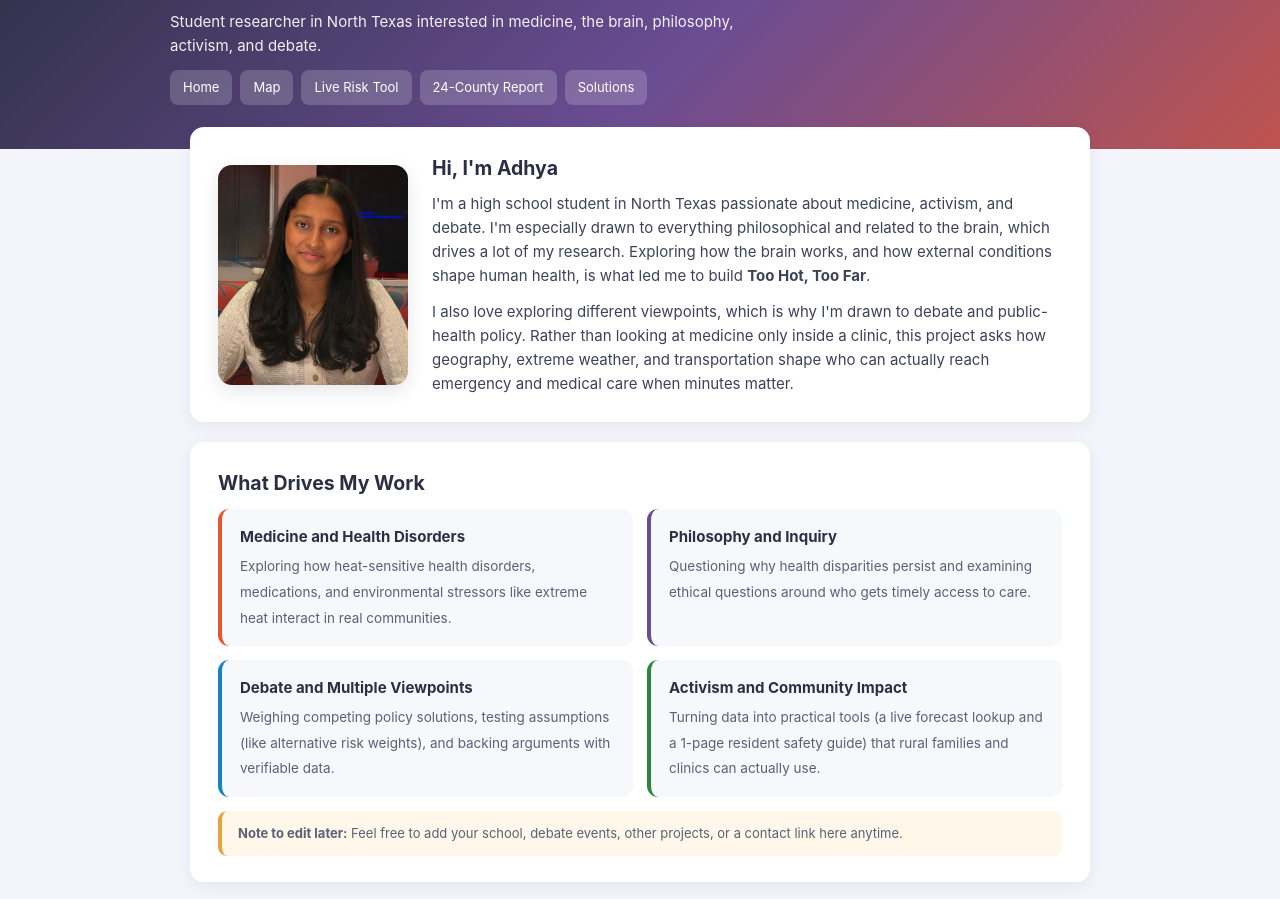
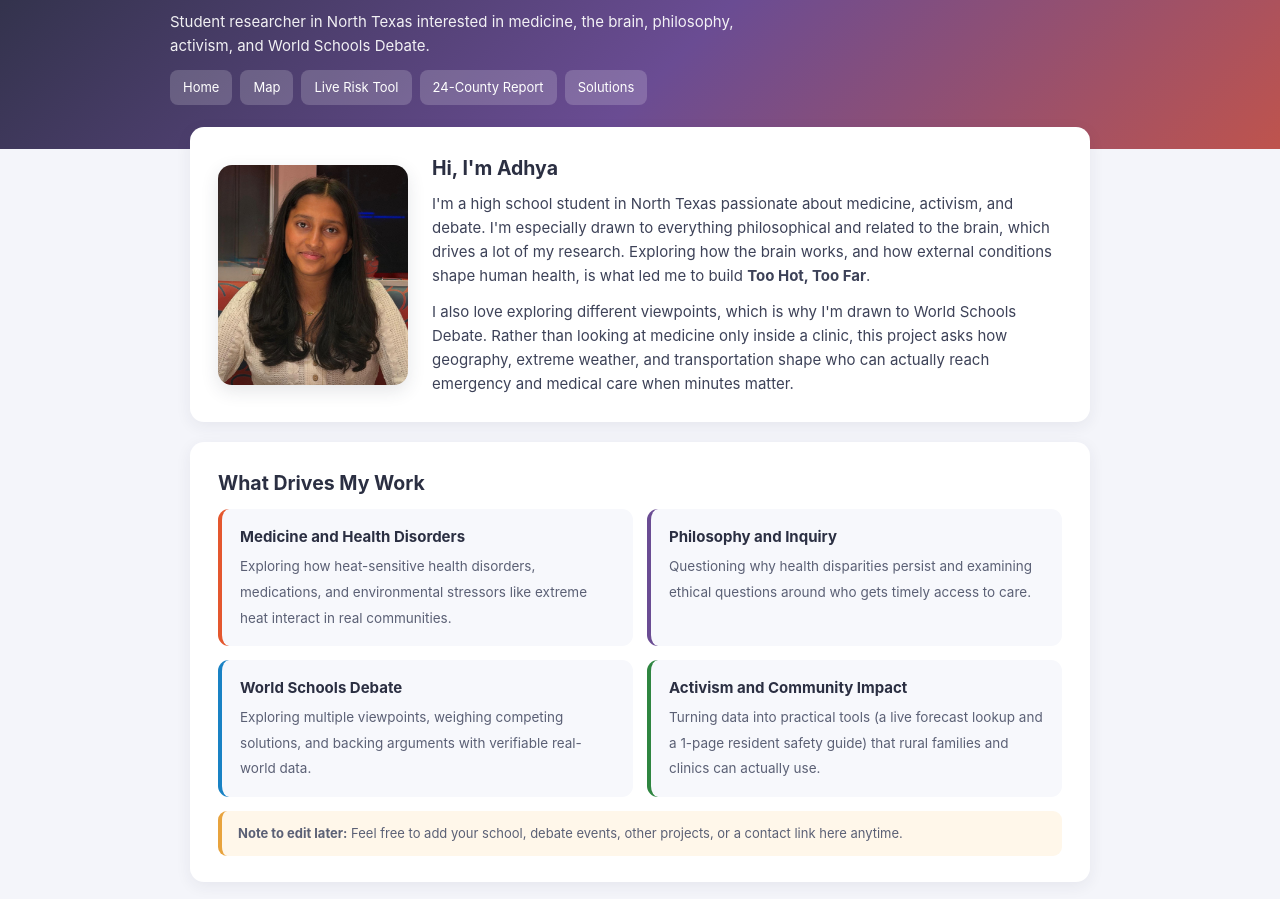
Before and after one commit to adhyarr/heat-and-brain, a plain HTML site: page about.html in a window 1280 px wide. Shown: the part 113-1012 px from the top of the page. Drawn offline with Linux system fonts and the light colour scheme.

Commit message:
Update debate bio to World Schools Debate on about.html

```diff
--- a/about.html
+++ b/about.html
@@ -38,7 +38,7 @@ footer{color:#8a8fa3;font-size:12.5px;padding:6px 0 40px}
   <div>
     <div class="tag">ABOUT THE AUTHOR</div>
     <h1>Adhya Rodda</h1>
-    <p>Student researcher in North Texas interested in medicine, the brain, philosophy, activism, and debate.</p>
+    <p>Student researcher in North Texas interested in medicine, the brain, philosophy, activism, and World Schools Debate.</p>
   </div>
   <div class="nav">
     <a href="index.html">Home</a>
@@ -56,7 +56,7 @@ footer{color:#8a8fa3;font-size:12.5px;padding:6px 0 40px}
       <div>
         <h2>Hi, I'm Adhya</h2>
         <p class="bio">I'm a high school student in North Texas passionate about medicine, activism, and debate. I'm especially drawn to everything philosophical and related to the brain, which drives a lot of my research. Exploring how the brain works, and how external conditions shape human health, is what led me to build <b>Too Hot, Too Far</b>.</p>
-        <p class="bio" style="margin-bottom:0">I also love exploring different viewpoints, which is why I'm drawn to debate and public-health policy. Rather than looking at medicine only inside a clinic, this project asks how geography, extreme weather, and transportation shape who can actually reach emergency and medical care when minutes matter.</p>
+        <p class="bio" style="margin-bottom:0">I also love exploring different viewpoints, which is why I'm drawn to World Schools Debate. Rather than looking at medicine only inside a clinic, this project asks how geography, extreme weather, and transportation shape who can actually reach emergency and medical care when minutes matter.</p>
       </div>
     </div>
   </div>
@@ -73,8 +73,8 @@ footer{color:#8a8fa3;font-size:12.5px;padding:6px 0 40px}
         <span>Questioning why health disparities persist and examining ethical questions around who gets timely access to care.</span>
       </div>
       <div class="card deb">
-        <b>Debate and Multiple Viewpoints</b>
-        <span>Weighing competing policy solutions, testing assumptions (like alternative risk weights), and backing arguments with verifiable data.</span>
+        <b>World Schools Debate</b>
+        <span>Exploring multiple viewpoints, weighing competing solutions, and backing arguments with verifiable real-world data.</span>
       </div>
       <div class="card act">
         <b>Activism and Community Impact</b>
```
